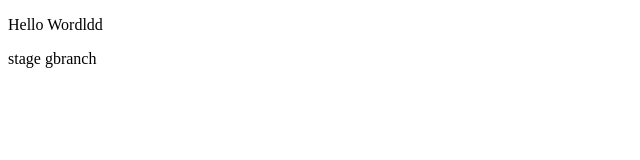
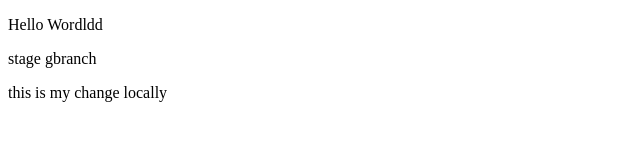
Before and after one commit to Ammorishita/Testing, a plain HTML site: page index.html in a window 1280 px wide. Shown: the whole page, without its empty margins (0-640 px from the left). Drawn offline with Linux system fonts and the light colour scheme.

Commit message:
add some lines

```diff
--- a/index.html
+++ b/index.html
@@ -16,6 +16,7 @@
 </div>
 <div>
   <p>stage gbranch</p>
+  <p>this is my change locally</p>
 </div>
 
   <!-- Load Facebook SDK for JavaScript -->
```
